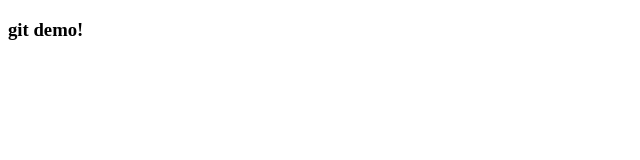
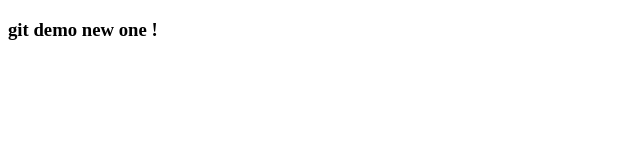
Before and after one commit to toskypd/jenkin, a website: page public/index.html in a window 1280 px wide. Shown: the full height of the page, 0-640 px from the left. Drawn offline with Linux system fonts and the light colour scheme.

Commit message:
Update index.html

```diff
--- a/public/index.html
+++ b/public/index.html
@@ -6,6 +6,6 @@
     <title>Jenkins</title>
 </head>
 <body>
-    <h3>git demo!</h3>
+    <h3>git demo new one !</h3>
 </body>
 </html>
```
